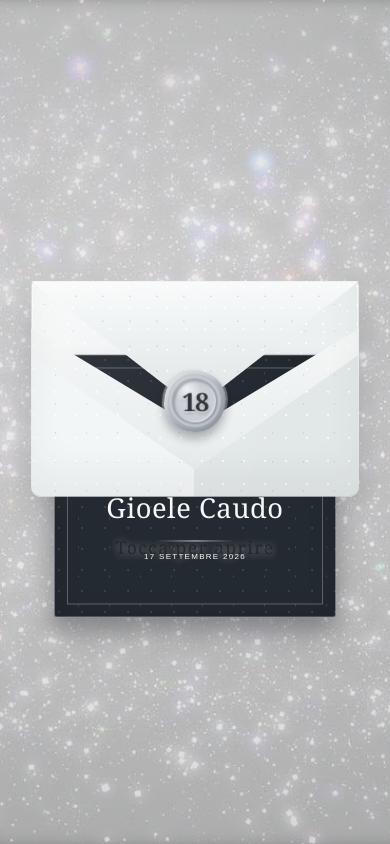
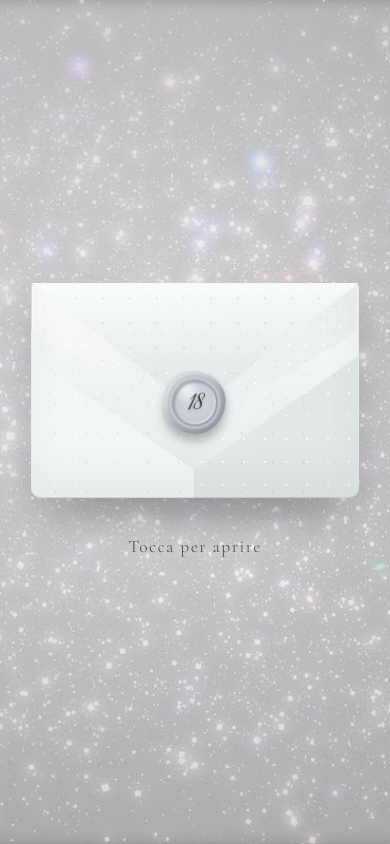
Before and after one commit to christianvalastroo/invito-18, a React (Vite) app: page / in a window 390 px wide. Built offline with nearby package versions, Linux system fonts and the light colour scheme.

Commit message:
feat: reveal responsive glitter invitation

```diff
--- a/package.json
+++ b/package.json
@@ -10,6 +10,9 @@
     "preview": "vite preview"
   },
   "dependencies": {
+    "@fontsource/cormorant-garamond": "^5.3.0",
+    "@fontsource/great-vibes": "^5.3.0",
+    "@fontsource/montserrat": "^5.3.0",
     "react": "^19.2.8",
     "react-dom": "^19.2.8"
   },
--- a/src/App.css
+++ b/src/App.css
@@ -38,7 +38,7 @@
 .open-hint {
   margin: 0;
   color: rgb(29 33 39 / 72%);
-  font-family: Georgia, 'Times New Roman', serif;
+  font-family: 'Cormorant Garamond', Georgia, serif;
   font-size: clamp(1rem, 4.5vw, 1.3rem);
   letter-spacing: 0.08em;
   text-shadow: 0 1px 8px rgb(255 255 255 / 55%);
--- a/src/components/Envelope/Envelope.css
+++ b/src/components/Envelope/Envelope.css
@@ -4,21 +4,29 @@
   aspect-ratio: 1.52;
   margin: 0;
   padding: 0;
-  border: 0;
-  background: transparent;
-  cursor: pointer;
   perspective: 1200px;
   -webkit-tap-highlight-color: transparent;
 }
 
-.envelope-button:disabled {
-  cursor: default;
+.envelope-trigger {
+  position: absolute;
+  z-index: 10;
+  inset: 0;
+  margin: 0;
+  padding: 0;
+  border: 0;
+  background: transparent;
+  cursor: pointer;
 }
 
-.envelope-button:focus-visible {
+.envelope-trigger:focus-visible {
   outline: 2px solid rgb(42 47 54 / 70%);
   outline-offset: 12px;
   border-radius: 8px;
+}
+
+.envelope-button.is-open .envelope-trigger {
+  pointer-events: none;
 }
 
 .envelope-shadow {
@@ -184,14 +192,15 @@
 .envelope-seal span {
   position: relative;
   z-index: 1;
-  font-family: Georgia, 'Times New Roman', serif;
-  font-size: clamp(1.45rem, 6.5vw, 2rem);
-  font-weight: 600;
+  font-family: 'Great Vibes', 'Snell Roundhand', cursive;
+  font-size: clamp(1.7rem, 7vw, 2.25rem);
+  font-weight: 400;
   line-height: 1;
-  letter-spacing: -0.05em;
+  letter-spacing: -0.06em;
   text-shadow:
     0 1px 0 rgb(255 255 255 / 86%),
     0 2px 3px rgb(54 63 71 / 34%);
+  transform: rotate(-4deg) translateY(1px);
 }
 
 @media (hover: hover) {
@@ -199,7 +208,7 @@
     transition: transform 400ms ease;
   }
 
-  .envelope-button:not(:disabled):hover {
+  .envelope-button:not(.is-open):hover {
     transform: translateY(-3px);
   }
 }
--- a/src/components/Envelope/Envelope.jsx
+++ b/src/components/Envelope/Envelope.jsx
@@ -3,26 +3,30 @@ import InvitationCard from '../InvitationCard/InvitationCard'
 
 function Envelope({ isOpen, onOpen }) {
   return (
-    <button
+    <div
       className={`envelope-button ${isOpen ? 'is-open' : ''}`}
-      type="button"
-      aria-label={isOpen ? 'Busta aperta' : "Apri l'invito"}
-      aria-expanded={isOpen}
-      onClick={onOpen}
-      disabled={isOpen}
     >
+      <button
+        className="envelope-trigger"
+        type="button"
+        aria-label={isOpen ? 'Busta aperta' : "Apri l'invito"}
+        aria-expanded={isOpen}
+        onClick={onOpen}
+        disabled={isOpen}
+      />
+
       <span className="envelope-shadow" aria-hidden="true" />
 
-      <span className="envelope" aria-hidden="true">
-        <span className="envelope-back" />
+      <div className="envelope">
+        <span className="envelope-back" aria-hidden="true" />
         <InvitationCard />
-        <span className="envelope-flap" />
-        <span className="envelope-pocket" />
-        <span className="envelope-seal">
+        <span className="envelope-flap" aria-hidden="true" />
+        <span className="envelope-pocket" aria-hidden="true" />
+        <span className="envelope-seal" aria-hidden="true">
           <span>18</span>
         </span>
-      </span>
-    </button>
+      </div>
+    </div>
   )
 }
 
--- a/src/components/InvitationCard/InvitationCard.css
+++ b/src/components/InvitationCard/InvitationCard.css
@@ -1,72 +1,338 @@
 .invitation-card {
   position: absolute;
   z-index: 3;
-  right: 7%;
   bottom: 5%;
-  left: 7%;
+  left: 5%;
   display: flex;
-  height: 122%;
+  width: 90%;
+  height: 128%;
   flex-direction: column;
   align-items: center;
   justify-content: center;
   overflow: hidden;
-  border: 1px solid rgb(216 222 228 / 42%);
+  border: 1px solid rgb(255 255 255 / 76%);
   border-radius: 3px;
-  color: #f7f8f9;
-  background:
-    radial-gradient(circle at 18% 22%, rgb(255 255 255 / 22%) 0 0.6px, transparent 1px),
-    radial-gradient(circle at 76% 62%, rgb(255 255 255 / 14%) 0 0.55px, transparent 1px),
-    linear-gradient(145deg, rgb(255 255 255 / 7%), transparent 38%),
-    #242a31;
-  background-size: 23px 21px, 31px 29px, auto, auto;
+  color: #fff;
+  background-color: #8d949b;
+  background-image:
+    linear-gradient(160deg, rgb(255 255 255 / 9%), rgb(63 72 81 / 12%)),
+    url('../../assets/images/intense-silver-glitter.jpg');
+  background-blend-mode: multiply, normal;
+  background-position: center;
+  background-size: cover;
+  background-repeat: no-repeat;
   box-shadow:
-    0 10px 18px rgb(20 24 29 / 22%),
-    inset 0 0 28px rgb(0 0 0 / 16%);
+    0 18px 32px rgb(27 32 38 / 34%),
+    0 0 0 1px rgb(67 76 84 / 22%),
+    inset 0 0 38px rgb(49 58 66 / 18%),
+    inset 0 1px 0 rgb(255 255 255 / 76%);
+  opacity: 0;
   transform: translateY(50%);
+  transform-origin: center;
+  will-change: transform, width, height;
+}
+
+.envelope-button.is-open .invitation-card {
+  animation: reveal-card 2.4s 950ms cubic-bezier(0.2, 0.7, 0.18, 1) forwards;
 }
 
 .invitation-card::before {
   position: absolute;
   inset: clamp(10px, 3vw, 18px);
-  border: 1px solid rgb(213 219 225 / 32%);
+  border: 1px solid rgb(255 255 255 / 52%);
   content: '';
   pointer-events: none;
+  z-index: 2;
+}
+
+.invitation-card::after {
+  position: absolute;
+  z-index: 0;
+  inset: -30%;
+  background: linear-gradient(
+    112deg,
+    transparent 35%,
+    rgb(255 255 255 / 10%) 43%,
+    rgb(255 255 255 / 52%) 49%,
+    rgb(255 255 255 / 16%) 54%,
+    transparent 63%
+  );
+  content: '';
+  pointer-events: none;
+  transform: translateX(-45%);
+  animation: card-glitter-sweep 7s ease-in-out infinite;
+}
+
+.invitation-card > * {
+  position: relative;
+  z-index: 1;
+}
+
+.card-heading {
+  display: flex;
+  flex-direction: column;
+  align-items: center;
+  line-height: 1;
 }
 
 .card-kicker {
+  margin-bottom: 1%;
   text-transform: uppercase;
-  font-family: Arial, sans-serif;
-  font-size: clamp(0.45rem, 1.8vw, 0.68rem);
+  font-family: 'Montserrat', Arial, sans-serif;
+  font-size: clamp(0.58rem, 2.4vw, 0.82rem);
+  font-weight: 600;
   letter-spacing: 0.24em;
+  -webkit-text-stroke: 0.3px rgb(20 24 28 / 72%);
+  text-shadow:
+    0 2px 3px rgb(17 21 25 / 92%),
+    0 0 7px rgb(17 21 25 / 58%);
 }
 
 .card-age {
-  margin-top: 2%;
-  color: #d6dbe0;
-  font-family: Georgia, 'Times New Roman', serif;
-  font-size: clamp(3.2rem, 15vw, 5.3rem);
-  font-weight: 400;
-  line-height: 0.9;
-  text-shadow: 0 2px 8px rgb(0 0 0 / 32%);
+  color: #fff;
+  font-family: 'Cormorant Garamond', Georgia, serif;
+  font-size: clamp(5.6rem, 29vw, 10rem);
+  font-weight: 700;
+  letter-spacing: -0.07em;
+  line-height: 0.72;
+  -webkit-text-stroke: 1.35px rgb(31 37 43 / 76%);
+  filter:
+    drop-shadow(0 0 7px rgb(255 255 255 / 72%))
+    drop-shadow(0 5px 4px rgb(38 44 50 / 62%));
 }
 
 .card-name {
-  margin-top: 4%;
-  font-family: Georgia, 'Times New Roman', serif;
-  font-size: clamp(1.45rem, 7vw, 2.45rem);
-  letter-spacing: 0.02em;
+  z-index: 2;
+  margin-top: -1%;
+  color: #fff;
+  font-family: 'Great Vibes', 'Snell Roundhand', cursive;
+  font-size: clamp(3rem, 15.5vw, 5.7rem);
+  line-height: 0.9;
+  text-shadow:
+    0 2px 3px rgb(25 30 35 / 88%),
+    0 0 7px rgb(25 30 35 / 42%);
+  -webkit-text-stroke: 0.55px rgb(25 30 35 / 70%);
 }
 
-.card-divider {
-  width: 28%;
-  height: 1px;
-  margin: 5% 0 4%;
-  background: linear-gradient(90deg, transparent, #cbd1d6, transparent);
+.card-surname {
+  margin-top: 1%;
+  text-transform: uppercase;
+  color: #fff;
+  font-family: 'Montserrat', Arial, sans-serif;
+  font-size: clamp(0.62rem, 2.7vw, 0.92rem);
+  letter-spacing: 0.42em;
+  font-weight: 600;
+  -webkit-text-stroke: 0.3px rgb(20 24 28 / 72%);
+  text-shadow:
+    0 2px 3px rgb(17 21 25 / 92%),
+    0 0 6px rgb(17 21 25 / 54%);
 }
 
-.card-date {
+.card-event-copy {
+  display: flex;
+  margin-top: 4.5%;
+  flex-direction: column;
+  align-items: center;
+  color: #fff;
+  font-family: 'Great Vibes', 'Snell Roundhand', cursive;
+  font-size: clamp(1.2rem, 5.5vw, 1.9rem);
+  line-height: 1.15;
+  text-shadow:
+    0 2px 3px rgb(25 30 35 / 88%),
+    0 0 6px rgb(25 30 35 / 42%);
+  -webkit-text-stroke: 0.45px rgb(25 30 35 / 68%);
+}
+
+.card-event-copy strong {
+  font-size: 1.25em;
+  font-weight: 500;
+}
+
+.card-actions {
+  display: grid;
+  width: min(84%, 340px);
+  margin-top: 5.5%;
+  grid-template-columns: repeat(2, 1fr);
+  gap: clamp(14px, 6vw, 42px);
+}
+
+.card-action {
+  display: flex;
+  min-width: 0;
+  flex-direction: column;
+  align-items: center;
+  color: #fff;
+  font-family: 'Montserrat', Arial, sans-serif;
+  -webkit-text-stroke: 0.25px rgb(20 24 28 / 66%);
+  text-shadow: 0 1px 2px rgb(25 30 35 / 82%);
+}
+
+.action-icon {
+  display: grid;
+  width: clamp(52px, 15vw, 72px);
+  aspect-ratio: 1;
+  margin-bottom: 9%;
+  place-items: center;
+  border: 1px solid rgb(255 255 255 / 70%);
+  border-radius: 50%;
+  color: #343b42;
+  background: linear-gradient(145deg, #f9fafb, #adb5bd);
+  box-shadow:
+    0 5px 11px rgb(53 61 69 / 22%),
+    inset 0 1px 2px rgb(255 255 255 / 80%);
+  font-family: 'Cormorant Garamond', Georgia, serif;
+  font-size: clamp(1.4rem, 5.6vw, 1.9rem);
+  text-shadow: none;
+}
+
+.card-action strong {
+  font-size: clamp(0.68rem, 3vw, 0.9rem);
+  font-weight: 600;
+  letter-spacing: 0.08em;
+}
+
+.card-action small {
+  margin-top: 3px;
+  color: rgb(255 255 255 / 92%);
+  font-size: clamp(0.58rem, 2.4vw, 0.76rem);
+}
+
+.card-footer {
+  display: flex;
+  margin-top: 5.5%;
+  flex-direction: column;
+  align-items: center;
+  color: #fff;
+  text-shadow:
+    0 2px 3px rgb(25 30 35 / 88%),
+    0 0 6px rgb(25 30 35 / 42%);
+  -webkit-text-stroke: 0.35px rgb(25 30 35 / 68%);
+}
+
+.card-footer span {
+  font-family: 'Great Vibes', 'Snell Roundhand', cursive;
+  font-size: clamp(1.75rem, 8vw, 2.8rem);
+}
+
+.card-footer small {
+  margin-top: 2%;
   text-transform: uppercase;
-  font-family: Arial, sans-serif;
-  font-size: clamp(0.5rem, 2vw, 0.72rem);
-  letter-spacing: 0.16em;
+  font-family: 'Montserrat', Arial, sans-serif;
+  font-size: clamp(0.54rem, 2.2vw, 0.72rem);
+  letter-spacing: 0.2em;
 }
+
+.card-kicker,
+.card-surname,
+.card-event-copy,
+.card-action,
+.card-footer {
+  text-shadow:
+    -1px -1px 1px rgb(29 35 41 / 72%),
+    1px 1px 1px rgb(29 35 41 / 82%),
+    0 2px 4px rgb(29 35 41 / 58%),
+    0 0 5px rgb(255 255 255 / 28%);
+}
+
+@keyframes reveal-card {
+  0% {
+    z-index: 3;
+    bottom: 5%;
+    left: 5%;
+    width: 90%;
+    height: 128%;
+    opacity: 1;
+    transform: translateY(50%);
+  }
+
+  48% {
+    z-index: 3;
+    bottom: 5%;
+    left: 5%;
+    width: 90%;
+    height: 128%;
+    opacity: 1;
+    transform: translateY(-42%);
+  }
+
+  49% {
+    z-index: 8;
+  }
+
+  100% {
+    z-index: 8;
+    bottom: 50%;
+    left: 50%;
+    width: min(calc(100vw - 20px), 560px);
+    height: min(86svh, 760px);
+    opacity: 1;
+    transform: translate(-50%, 50%);
+  }
+}
+
+@keyframes card-glitter-sweep {
+  0%,
+  58% {
+    opacity: 0;
+    transform: translateX(-45%);
+  }
+
+  72% {
+    opacity: 1;
+  }
+
+  88%,
+  100% {
+    opacity: 0;
+    transform: translateX(45%);
+  }
+}
+
+@media (max-height: 620px) {
+  @keyframes reveal-card {
+    0% {
+      z-index: 3;
+      bottom: 5%;
+      left: 5%;
+      width: 90%;
+      height: 128%;
+      opacity: 1;
+      transform: translateY(50%);
+    }
+
+    48% {
+      z-index: 3;
+      bottom: 5%;
+      left: 5%;
+      width: 90%;
+      height: 128%;
+      opacity: 1;
+      transform: translateY(-38%);
+    }
+
+    49% {
+      z-index: 8;
+    }
+
+    100% {
+      z-index: 8;
+      bottom: 50%;
+      left: 50%;
+      width: min(calc(100vw - 16px), 540px);
+      height: 90svh;
+      opacity: 1;
+      transform: translate(-50%, 50%);
+    }
+  }
+}
+
+@media (prefers-reduced-motion: reduce) {
+  .envelope-button.is-open .invitation-card {
+    animation-duration: 1ms;
+    animation-delay: 1ms;
+  }
+
+  .invitation-card::after {
+    animation: none;
+  }
+}
--- a/src/components/InvitationCard/InvitationCard.jsx
+++ b/src/components/InvitationCard/InvitationCard.jsx
@@ -2,13 +2,38 @@ import './InvitationCard.css'
 
 function InvitationCard() {
   return (
-    <span className="invitation-card">
-      <span className="card-kicker">Sei invitato al</span>
-      <strong className="card-age">18°</strong>
-      <span className="card-name">Gioele Caudo</span>
-      <span className="card-divider" />
-      <span className="card-date">17 settembre 2026</span>
-    </span>
+    <article className="invitation-card">
+      <header className="card-heading">
+        <span className="card-kicker">Sei invitato al mio</span>
+        <strong className="card-age">18</strong>
+        <span className="card-name">Gioele</span>
+        <span className="card-surname">Caudo</span>
+      </header>
+
+      <div className="card-event-copy">
+        <span>Ti aspetto il</span>
+        <strong>17 settembre 2026</strong>
+      </div>
+
+      <div className="card-actions" aria-label="Dettagli dell'evento">
+        <span className="card-action">
+          <span className="action-icon" aria-hidden="true">⌖</span>
+          <strong>Location</strong>
+          <small>Casa Modò</small>
+        </span>
+
+        <span className="card-action">
+          <span className="action-icon" aria-hidden="true">✓</span>
+          <strong>Conferma</strong>
+          <small>su WhatsApp</small>
+        </span>
+      </div>
+
+      <footer className="card-footer">
+        <span>Parteciperai?</span>
+        <small>Giarre · Riposto</small>
+      </footer>
+    </article>
   )
 }
 
--- a/src/index.css
+++ b/src/index.css
@@ -1,3 +1,11 @@
+@import '@fontsource/great-vibes/latin-400.css';
+@import '@fontsource/cormorant-garamond/latin-400.css';
+@import '@fontsource/cormorant-garamond/latin-600.css';
+@import '@fontsource/cormorant-garamond/latin-700.css';
+@import '@fontsource/montserrat/latin-400.css';
+@import '@fontsource/montserrat/latin-500.css';
+@import '@fontsource/montserrat/latin-600.css';
+
 * {
   box-sizing: border-box;
 }
```
Also changed, not shown: src/assets/images/intense-silver-glitter.jpg (added), 1 other file (tests, documents, lock files or other folders).
